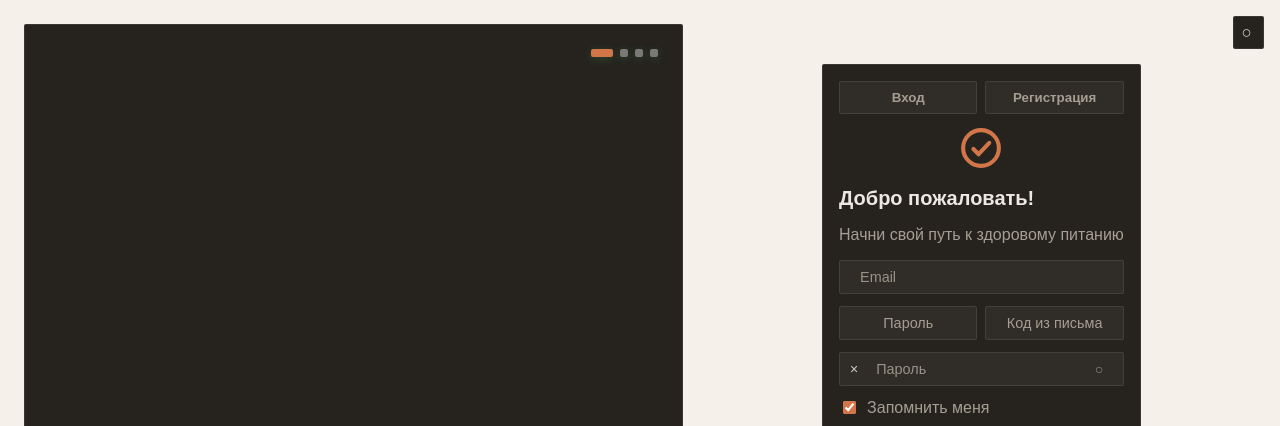
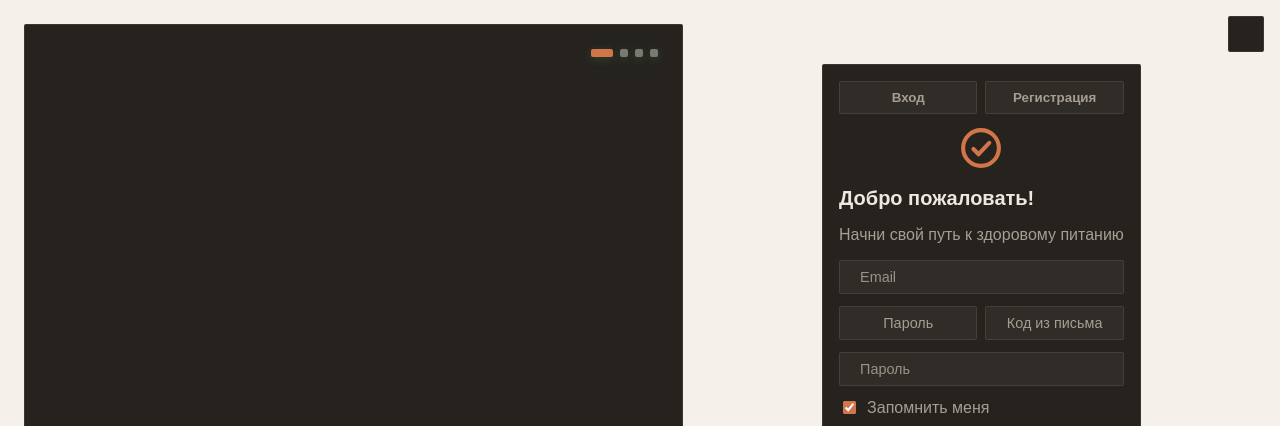
Before and after one commit to AndreyChiruk/AI-Nutrition-Plan-Course, a React (Vite) app in the folder frontend/: page /login in a window 1280 px wide. Shown: the top 426 px of the page. Built offline with nearby package versions, Linux system fonts and the light colour scheme; no server answers.

Commit message:
иконки: пустая заглушка вместо символов

```diff
--- a/frontend/src/components/icons.tsx
+++ b/frontend/src/components/icons.tsx
@@ -36,61 +36,11 @@ type IconProps = SVGProps<SVGSVGElement> & {
 };
 
 /**
- * Текстовые замены для часто используемых иконок.
- * Ключ — имя иконки в Lucide, значение — символ.
- */
-const TEXT_GLYPHS: Record<string, string> = {
-  // Действия
-  Plus: '+',
-  X: '×',
-  Check: '✓',
-  Minus: '−',
-  Trash2: '×',
-  Pencil: '✎',
-  Save: '✓',
-  Copy: '⎘',
-  Download: '↓',
-  Upload: '↑',
-  UploadCloud: '↑',
-  Search: '⟳',
-  RefreshCw: '⟳',
-  Settings: '⚙',
-  LogOut: '→',
-  Eye: '○',
-  EyeOff: '●',
-  Lock: '×',
-
-  // Навигация
-  Menu: '≡',
-  ChevronDown: '▾',
-  ChevronUp: '▴',
-  ChevronLeft: '‹',
-  ChevronRight: '›',
-  ArrowRight: '→',
-  ArrowLeft: '←',
-
-  // Состояния
-  AlertTriangle: '!',
-  AlertCircle: '!',
-  CheckCircle2: '✓',
-  Info: 'i',
-  Loader2: '',
-
-  // Тема
-  Sun: '○',
-  Moon: '●',
-  XCircle: '×',
-  Users2: '○○',
-  KeyRound: '⚿',
-  Droplet: '◦',
-  Utensils: '≡',
-};
-
-/**
- * Возвращает компонент иконки.
+ * Заглушка вместо иконки.
  *
- * В обычном режиме — текстовый символ (`<span>`), иначе — SVG Lucide.
- * Сигнатура совпадает с Lucide, поэтому вызовы менять не нужно.
+ * Сохраняет размер исходной иконки, чтобы разметка не «съезжала»,
+ * но ничего не рисует. Символы, стрелки и галочки не используются:
+ * рядом всегда есть текстовая подпись, которая объясняет назначение.
  */
 function icon(name: string): ComponentType<IconProps> {
   const Original = (Lucide as unknown as Record<string, ComponentType<IconProps>>)[name];
@@ -99,27 +49,19 @@ function icon(name: string): ComponentType<IconProps> {
     return Original ?? (() => null);
   }
 
-  const Plain = ({ size = 16, className = '', ...rest }: IconProps) => {
-    const glyph = TEXT_GLYPHS[name];
-    // Для иконок без замены ничего не рисуем: подпись рядом уже
-    // объясняет назначение элемента.
-    if (!glyph) return null;
-
+  const Placeholder = ({ size = 16, className = '' }: IconProps) => {
     const px = typeof size === 'number' ? size : Number(size) || 16;
     return (
       <span
-        className={`icon-glyph ${className}`.trim()}
-        style={{ fontSize: Math.max(11, Math.round(px * 0.85)), lineHeight: 1 }}
+        className={`icon-placeholder ${className}`.trim()}
+        style={{ width: px, height: px }}
         aria-hidden
-        {...(rest as Record<string, unknown>)}
-      >
-        {glyph}
-      </span>
+      />
     );
   };
 
-  Plain.displayName = `Plain${name}`;
-  return Plain;
+  Placeholder.displayName = `Plain${name}`;
+  return Placeholder;
 }
 
 // ─── Экспорт иконок, используемых в проекте ──────────────────────────────
--- a/frontend/src/styles/plain-theme.css
+++ b/frontend/src/styles/plain-theme.css
@@ -173,25 +173,19 @@ h3 { font-size: 1rem !important; }
   display: inline-block !important;
 }
 
-/* ── 7. Текстовые символы вместо SVG-иконок ───────────────────
-   В обычном режиме иконки подменяются символами (см. components/icons.tsx).
-   Оформляем их как служебные знаки: без сглаживания и с обычным шрифтом. */
-.icon-glyph {
+/* ── 7. Заглушка вместо SVG-иконок ────────────────────────────
+   Иконки подменяются пустым элементом нужного размера
+   (см. components/icons.tsx). Ничего не рисуется, разметка не едет. */
+.icon-placeholder {
   display: inline-block;
-  font-family: Arial, Helvetica, sans-serif !important;
-  font-weight: normal;
-  color: inherit;
-  opacity: 0.85;
-  vertical-align: baseline;
   flex-shrink: 0;
-  user-select: none;
+  vertical-align: middle;
 }
 
-/* Крестики и галочки в кнопках не должны менять высоту строки. */
-button .icon-glyph,
-.btn-primary .icon-glyph,
-.btn-secondary .icon-glyph {
-  margin-right: 4px;
+/* У служебных значков внутри полей ввода место тоже убираем —
+   иначе поле выглядит пустым слева. */
+.input-icon .icon-placeholder {
+  display: none !important;
 }
 
 /* ── 8. Списки ────────────────────────────────────────────────
@@ -231,10 +225,3 @@ button .icon-glyph,
 .recommend-list--plain li::before {
   content: none !important;
 }
-
-/* Символы внутри кнопок больше не нужны — там остался только текст. */
-.btn-primary .icon-glyph,
-.btn-secondary .icon-glyph,
-.btn-link-outline .icon-glyph {
-  margin-right: 0 !important;
-}
```
